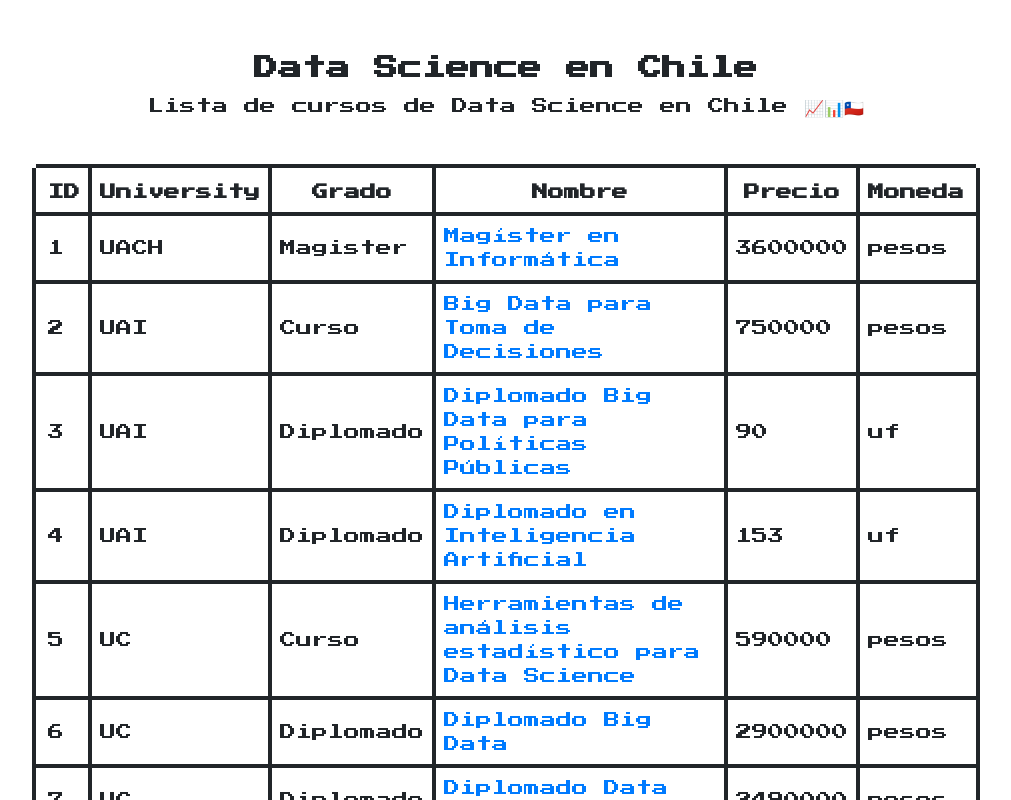
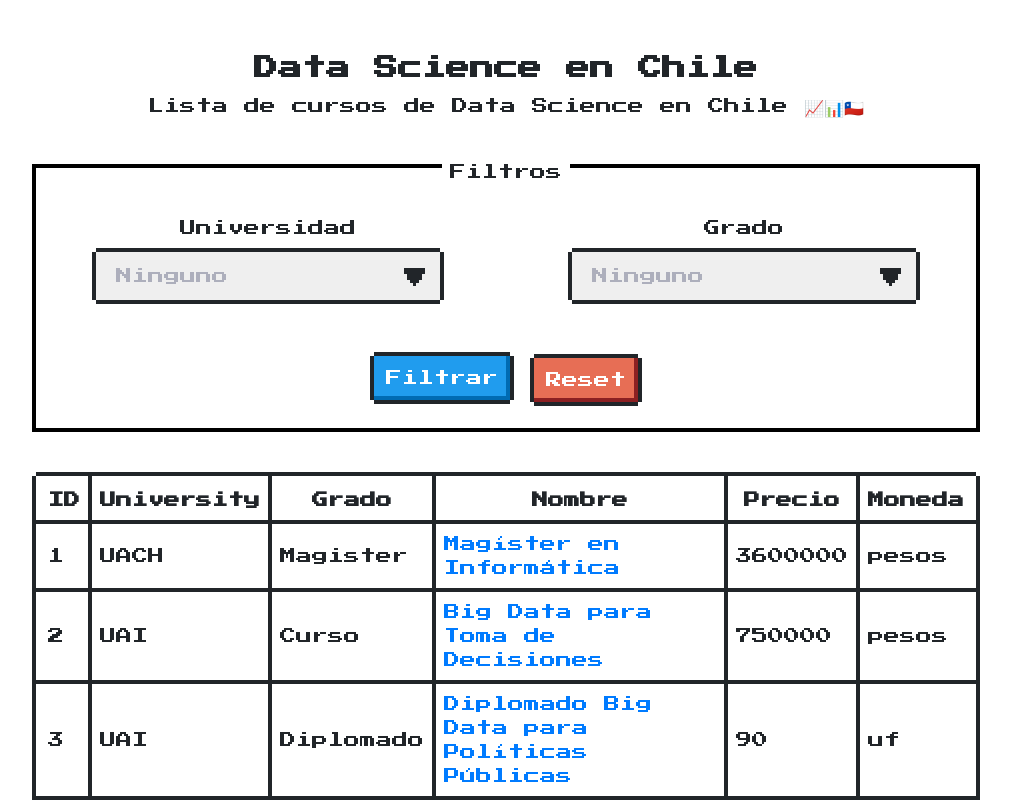
Before and after one commit to robsalasco/data_science_chile, a Svelte app: page / in a window 1280 px wide. Shown: the top 800 px of the page, without its empty margins (134-1145 px from the left). Built offline with nearby package versions, Linux system fonts and the light colour scheme.

Commit message:
updated with filters

```diff
--- a/src/App.svelte
+++ b/src/App.svelte
@@ -2,22 +2,79 @@
 import { getData } from "./getfile"; // import our pokemon api calls
 import { onMount } from 'svelte';
 
+let res;
+
+let selectedUni;
+let selectedGrade;
+
 let coursesList = [];
+let gradesList = [];
+let univList = [];
 
 onMount(async () => {
-    const res = await getData();
+res = await getData();
 coursesList = res;
+gradesList = [...new Set(res.map(function(x) {return x.grade}))];
+univList = [...new Set(res.map(function(x) {return x.university}))];
+
 });
 
-  console.log(coursesList)
+function handleFilter() {
+  coursesList = res;
+
+  if (selectedGrade == "") {
+    coursesList = coursesList.filter((value) => value.university == selectedUni);
+  } else if (selectedUni == "") {
+    coursesList = coursesList.filter((value) => value.grade == selectedGrade);
+  } else {
+    coursesList = coursesList.filter((value) => value.grade == selectedGrade && value.university == selectedUni);
+  }
+}
+
+function resetFilter() {
+  coursesList = res
+}
+
 
 </script>
+
 <header class="title">
   <h2>Data Science en Chile</h2>
   <p>Lista de cursos de Data Science en Chile 📈📊🇨🇱</p>
 </header>
 <div class="container">
   <main class="main-content">
+    <section class="showcase">
+      <div class="nes-container with-title is-centered">
+        <p class="title">Filtros</p>
+        <div class="test">
+          <div class="filter-element">
+            <label for="default_select">Universidad</label>
+            <div class="nes-select">
+              <select bind:value={selectedUni} required id="default_select">
+                <option value="" >Ninguno</option>
+                {#each univList as uni}
+                <option value={uni}>{uni}</option>
+                {/each}
+              </select>
+            </div>
+          </div>
+          <div class="filter-element">
+            <label for="default_select">Grado</label>
+            <div class="nes-select">
+              <select bind:value={selectedGrade} required id="default_select">
+                <option value="">Ninguno</option>
+                {#each gradesList as grade}
+                <option value={grade}>{grade}</option>
+                {/each}
+              </select>
+            </div>
+          </div>
+        </div>
+        <button on:click={handleFilter} type="button" class="nes-btn is-primary">Filtrar</button>
+        <button on:click={resetFilter} type="button" class="nes-btn is-error">Reset</button>
+      </div>
+    </section>
     <section class="topic">
       <div class="nes-table-responsive">
         <table class="nes-table is-bordered is-centered">
@@ -59,6 +116,19 @@
 max-width: 980px;
 margin: 0 auto;
 }
+section.showcase {
+margin-bottom: 2.5rem;
+}
+.test {
+display: flex;
+flex-wrap: wrap;
+justify-content: space-between;
+}
+.filter-element {
+padding: 1rem 1.5rem;
+width: 400px;
+margin-bottom: 2rem;
+}
 </style>
 
 <svelte:head>
--- a/src/getfile.js
+++ b/src/getfile.js
@@ -3,7 +3,6 @@
 export const getData = async () => {
     try {
       const response = await d3.csv("./data/datall.csv")
-      console.log(response)
       return response;
     } catch (error) {
       console.error(error);
```
Lines whose indentation alone changed are shown as unchanged.
